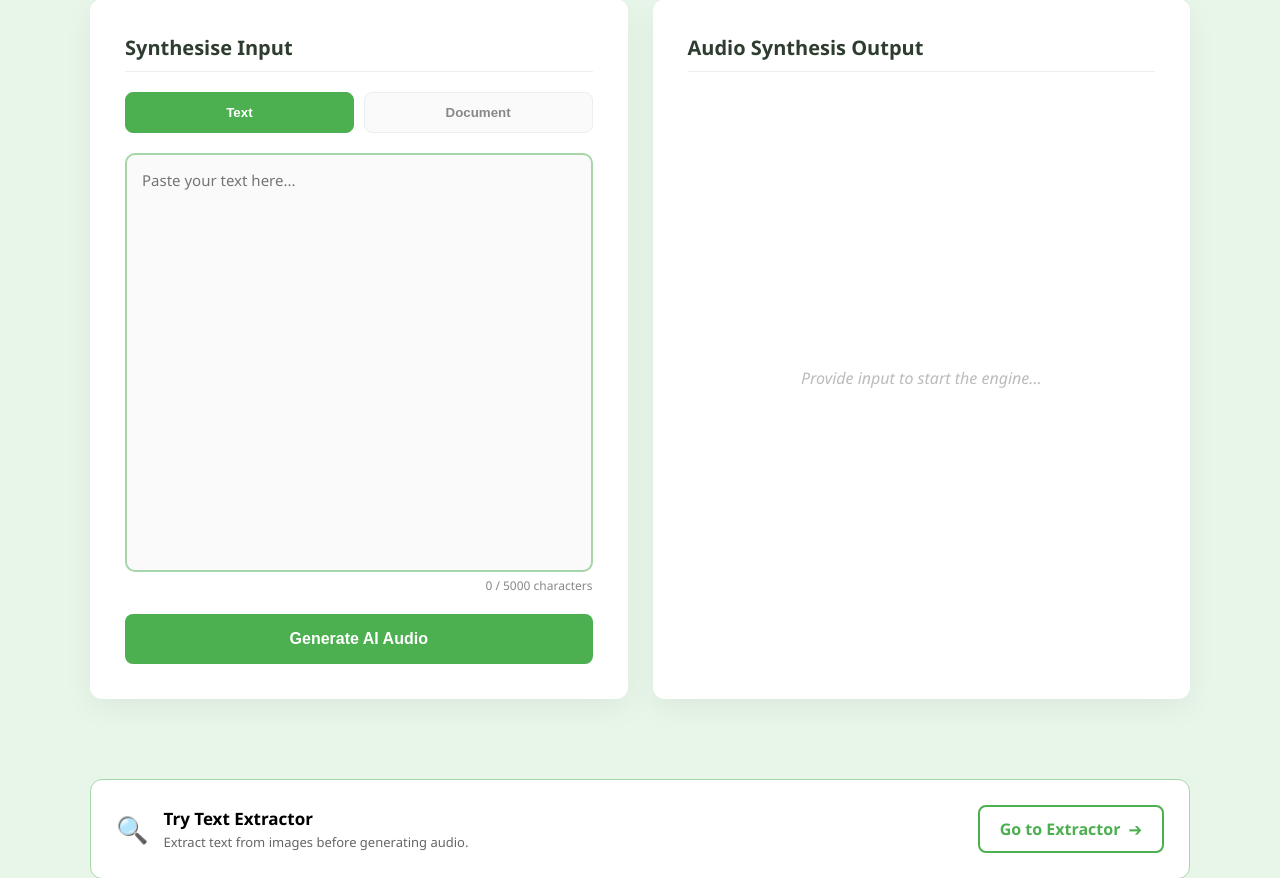
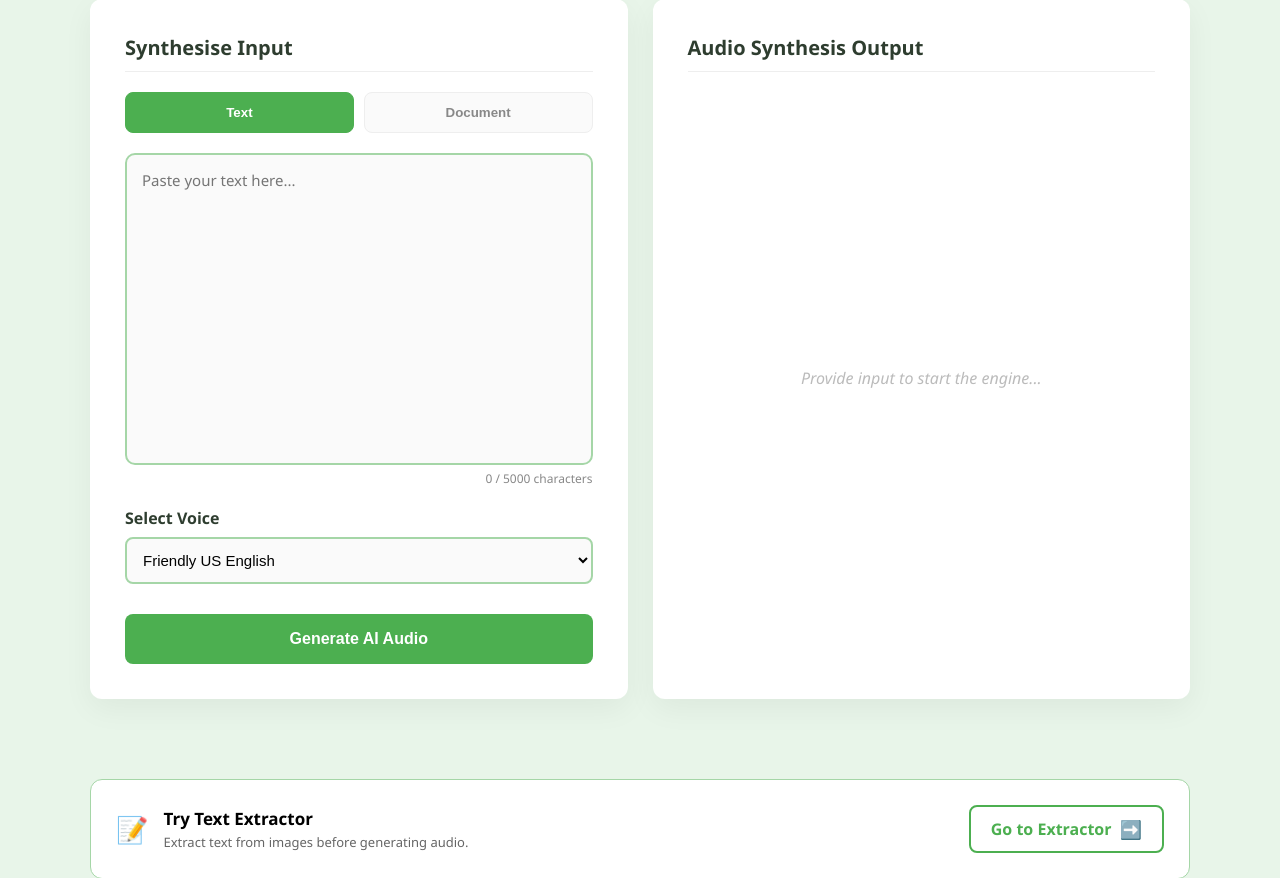
Before and after one commit to xnotebookin-dev/XNoteBook, a Flask app: page /audio in a window 1280 px wide. Shown: the part 144-1022 px from the top of the page. Run offline with Flask 3, Linux system fonts and the light colour scheme.

Commit message:
Added Voice Selection

```diff
--- a/templates/audio.html
+++ b/templates/audio.html
@@ -4,7 +4,6 @@
     <meta charset="UTF-8" />
     <meta name="viewport" content="width=device-width, initial-scale=1.0" />
 
-    <!-- Primary Meta Tags -->
     <title>XNoteBook | Text to Speech Converter - AI Voices & Natural Text to Speech</title>
     <meta name="title" content="XNoteBook | Text to Speech Converter - AI Voices & Natural Text to Speech">
     <meta name="description" content="Free online text to speech converter with AI voices. Convert text to TTS audio, upload documents for speech synthesis. Natural reader text to speech technology for high-quality voice output.">
@@ -12,23 +11,19 @@
     <meta name="author" content="XNoteBook">
     <meta name="robots" content="index, follow">
 
-    <!-- Open Graph / Facebook -->
     <meta property="og:type" content="website">
     <meta property="og:title" content="Text to Speech Converter - AI Voices & Natural Text to Speech">
     <meta property="og:description" content="Free online text to speech converter with AI voices. Convert text to TTS audio instantly.">
     <meta property="og:site_name" content="XNoteBook">
 
-    <!-- Twitter -->
     <meta name="twitter:card" content="summary_large_image">
     <meta name="twitter:title" content="Text to Speech Converter - AI Voices & Natural Text to Speech">
     <meta name="twitter:description" content="Free online text to speech converter with AI voices. Convert text to TTS audio instantly.">
 
-    <!-- Canonical URL - REPLACE WITH YOUR ACTUAL URL -->
     <link rel="canonical" href="https://xnotebook.in/audio" />
 
     <link rel="icon" type="image/x-icon" href="{{ url_for('static', filename='favicon.ico') }}" />
 
-    <!-- Schema.org structured data -->
     <script type="application/ld+json">
     {
       "@context": "https://schema.org",
@@ -207,11 +202,18 @@
         <div id="box-file" class="hidden" style="flex-grow:1; display:flex; flex-direction:column;">
             <label class="upload-box" id="dropZone">
                 <input type="file" id="fileInput" accept=".pdf,.txt,.docx" style="display:none;" />
-        <span id="uploadIcon" style="font-size: 40px; transition: 0.3s;">📂</span>
+                <span id="uploadIcon" style="font-size: 40px; transition: 0.3s;">📄</span>
                 <strong id="uploadPrompt" style="margin-top:15px; display:block; transition: 0.3s;">Click to Upload</strong>
                 <p id="fileFileName" style="font-size: 14px; color: var(--primary-green); font-weight: 600; margin-top: 10px;"></p>
                 <p id="fileSpecs" style="font-size: 13px; color: #888;">PDF, TXT, or DOCX up to 5MB</p>
             </label>
+        </div>
+
+        <div style="margin-top: 20px; margin-bottom: 10px;">
+            <label for="voiceSelect" style="display: block; font-weight: 600; color: var(--text-dark); margin-bottom: 8px;">Select Voice</label>
+            <select id="voiceSelect" style="width: 100%; padding: 12px; border: 2px solid var(--border-green); border-radius: 8px; background: #fafafa; font-size: 15px; outline: none; cursor: pointer;">
+                <option value="en-US-AriaNeural" selected>Loading voices...</option>
+            </select>
         </div>
 
         <button class="action-btn" id="generateBtn">Generate AI Audio</button>
@@ -248,7 +250,7 @@
 <div class="footer-area">
     <div class="promo-box">
         <div class="promo-content">
-            <span style="font-size: 26px;">🔍</span>
+            <span style="font-size: 26px;">📝</span>
             <div>
                 <strong style="display:block; font-size: 17px;">Try Text Extractor</strong>
                 <span style="font-size: 13px; color: #666;">Extract text from images before generating audio.</span>
@@ -256,7 +258,7 @@
         </div>
         <a href="/" class="promo-btn">
             <span>Go to Extractor</span>
-            <span style="font-size: 18px;">➔</span>
+            <span style="font-size: 18px;">➡️</span>
         </a>
     </div>
 
@@ -270,7 +272,37 @@
 <script>
     const textInput = document.getElementById('textInput');
     const charDisplay = document.getElementById('currentChar');
+    const voiceSelect = document.getElementById('voiceSelect');
     let mode = 'text';
+
+    // Populate Voices on Load
+    window.addEventListener('DOMContentLoaded', async () => {
+        try {
+            const res = await fetch('/api/tts/voices');
+            const data = await res.json();
+
+            voiceSelect.innerHTML = '';
+
+            const addGroup = (label, voices) => {
+                const group = document.createElement('optgroup');
+                group.label = label;
+                voices.forEach(v => {
+                    const opt = document.createElement('option');
+                    opt.value = v.name;
+                    opt.textContent = v.description;
+                    group.appendChild(opt);
+                });
+                voiceSelect.appendChild(group);
+            };
+
+            if (data.female && data.female.length) addGroup('Female Voices', data.female);
+            if (data.male && data.male.length) addGroup('Male Voices', data.male);
+
+        } catch (e) {
+            console.error("Failed to load voices", e);
+            voiceSelect.innerHTML = '<option value="en-US-AriaNeural">Friendly US English (Default)</option>';
+        }
+    });
 
     textInput.addEventListener('input', () => {
         charDisplay.textContent = textInput.value.length;
@@ -295,6 +327,8 @@
 
         // FormData prep
         const fd = new FormData();
+        fd.append('voice', voiceSelect.value); // Add selected voice
+
         if (mode === 'text') {
             const t = textInput.value.trim();
             if (!t) return alert("Input field is empty.");
@@ -358,7 +392,7 @@
         specs.style.display = "none"; // Hide specs to focus on the filename
     } else {
         // Reset if cleared
-        icon.textContent = "📂";
+        icon.textContent = "📄";
         prompt.textContent = "Click to Upload";
         prompt.style.color = "inherit";
         nameDisplay.textContent = "";
```
Lines whose indentation alone changed are shown as unchanged.
